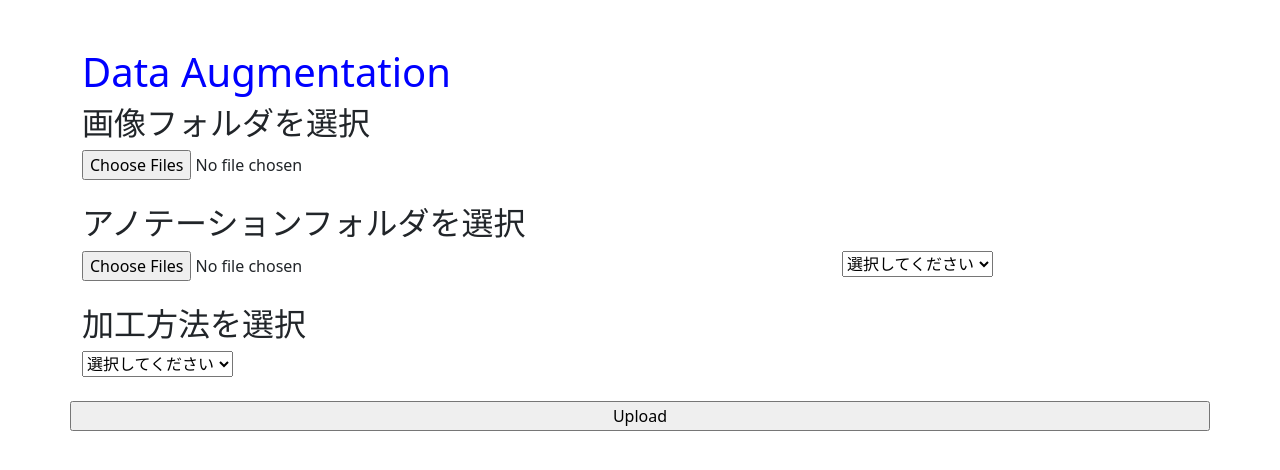
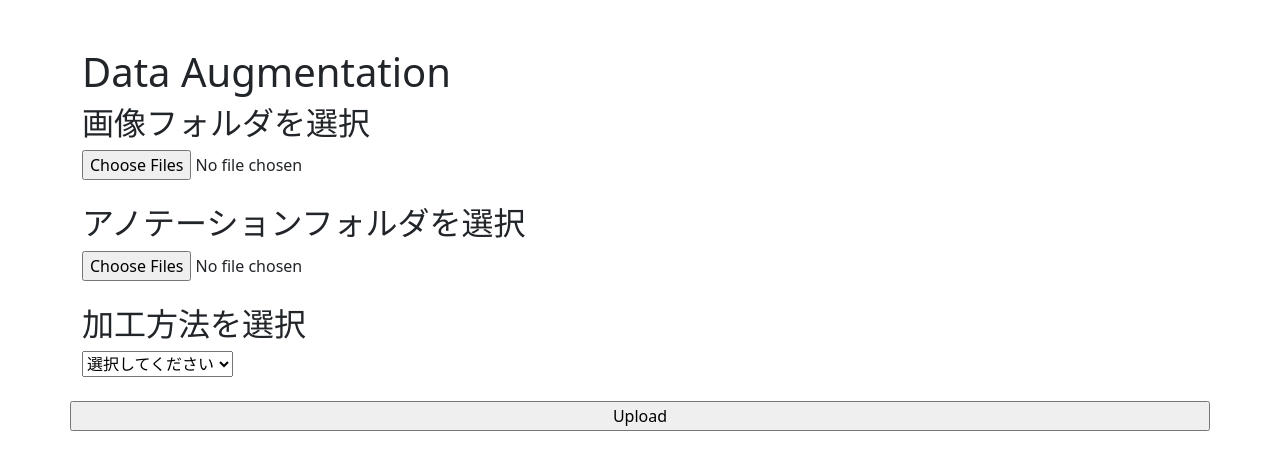
Before and after one commit to eikuma/augmentation, a Flask app: page / in a window 1280 px wide. Shown: the top 470 px of the page. Run offline with Flask 2, Linux system fonts and the light colour scheme.

Commit message:
only yolo

```diff
--- a/app.py
+++ b/app.py
@@ -33,11 +33,6 @@ def upload():
     if not annotation_folder:
         return 'No folder selected'
 
-    # アノテーション形式を受け付ける
-    annotation_type = request.form.get('annotationType')
-    if not annotation_type:
-        return 'No annotation type selected'
-
     # データ拡張の種類を受け付ける
     augmentation_type = request.form.get('augmentationType')
     if not augmentation_type:
@@ -53,23 +48,23 @@ def upload():
 
     # ここで画像の加工を行います（必要に応じて）-------------------------------------------
     if augmentation_type == "flip":
-        transform = A.Compose([A.Flip(p=1)], bbox_params=A.BboxParams(format=annotation_type, min_area=1024,
+        transform = A.Compose([A.Flip(p=1)], bbox_params=A.BboxParams(format="yolo", min_area=1024,
                                                                       min_visibility=0.1, label_fields=['class_labels']))
     elif augmentation_type == "crop":
         cropHeight = int(request.form.get('cropHeight'))
         cropWidth = int(request.form.get('cropWidth'))
-        transform = A.Compose([A.RandomCrop(height=cropHeight, width=cropWidth, p=1)], bbox_params=A.BboxParams(format=annotation_type, min_area=1024,
+        transform = A.Compose([A.RandomCrop(height=cropHeight, width=cropWidth, p=1)], bbox_params=A.BboxParams(format="yolo", min_area=1024,
                                                                                                                 min_visibility=0.1, label_fields=['class_labels']))
     elif augmentation_type == "rotate":
-        transform = A.Compose([A.Rotate(p=1)], bbox_params=A.BboxParams(format=annotation_type, min_area=1024,
+        transform = A.Compose([A.Rotate(p=1)], bbox_params=A.BboxParams(format="yolo", min_area=1024,
                                                                         min_visibility=0.1, label_fields=['class_labels']))
     elif augmentation_type == "brightness":
         brightnessMin = float(request.form.get('brightnessMin'))
         brightnessMax = float(request.form.get('brightnessMax'))
-        transform = A.Compose([A.RandomBrightness(limit=(brightnessMin, brightnessMax), p=1)], bbox_params=A.BboxParams(format=annotation_type, min_area=1024,
+        transform = A.Compose([A.RandomBrightness(limit=(brightnessMin, brightnessMax), p=1)], bbox_params=A.BboxParams(format="yolo", min_area=1024,
                                                                                                                         min_visibility=0.1, label_fields=['class_labels']))
     else:
-        transform = A.Compose([A.ShiftScaleRotate(p=1)], bbox_params=A.BboxParams(format=annotation_type, min_area=1024,
+        transform = A.Compose([A.ShiftScaleRotate(p=1)], bbox_params=A.BboxParams(format="yolo", min_area=1024,
                                                                                   min_visibility=0.1, label_fields=['class_labels']))
 
     # --------------------------------------------------------------------------
--- a/static/css/style.css
+++ b/static/css/style.css
@@ -1,7 +1,3 @@
 .container{
     margin: 0 auto;
 }
-
-h1{
-    color: blue;
-}
--- a/templates/index.html
+++ b/templates/index.html
@@ -55,14 +55,6 @@
               mozdirectory
               required
             />
-          </div>
-          <div class="col-4">
-            <select id="annotationType" name="annotationType">
-              <option value="" selected disabled>選択してください</option>
-              <option value="pascal_voc">pascal_voc</option>
-              <option value="coco">coco</option>
-              <option value="yolo">yolo</option>
-            </select>
           </div>
         </div>
         <div class="row">
```
